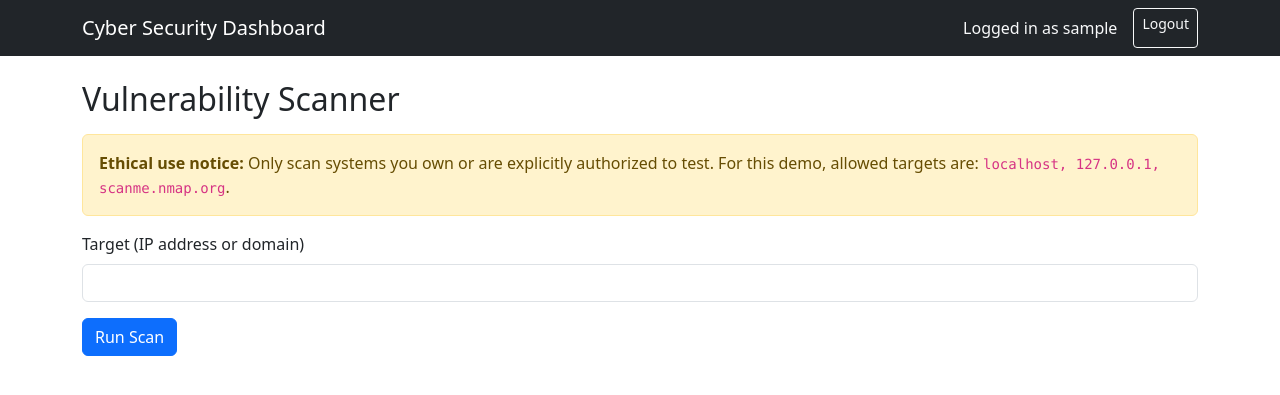
After one commit to Rith239/cyber_dashboard, a Flask app: page /scanner in a window 1280 px wide. The commit adds this page. Shown: the top 395 px of the page. Run offline with Flask 3, Linux system fonts and the light colour scheme; the visitor is signed in with stand-in values (Sample User, id 1).

Commit message:
Add vulnerability scanner using python-nmap with target whitelist and scan history saving

```diff
--- a/app/__init__.py
+++ b/app/__init__.py
@@ -41,4 +41,7 @@ def create_app():
     from app.dashboard import dashboard_bp
     app.register_blueprint(dashboard_bp, url_prefix='/')
 
+    from app.scanner import scanner_bp
+    app.register_blueprint(scanner_bp, url_prefix='/')
+
     return app
--- /dev/null
+++ b/app/scanner/forms.py
@@ -0,0 +1,19 @@
+"""
+app/scanner/forms.py
+
+Form for submitting a scan target.
+"""
+
+from flask_wtf import FlaskForm
+from wtforms import StringField, SubmitField
+from wtforms.validators import DataRequired, Length
+
+
+class ScanForm(FlaskForm):
+    """Form for entering a target to scan."""
+
+    target = StringField(
+        'Target (IP address or domain)',
+        validators=[DataRequired(), Length(min=1, max=255)]
+    )
+    submit = SubmitField('Run Scan')
--- a/app/scanner/routes.py
+++ b/app/scanner/routes.py
@@ -0,0 +1,81 @@
+"""
+app/scanner/routes.py
+
+Handles running Nmap vulnerability scans and displaying/saving results.
+"""
+
+import nmap
+from flask import render_template, flash
+from flask_login import login_required, current_user
+
+from app import db
+from app.scanner import scanner_bp
+from app.scanner.forms import ScanForm
+from app.models import Scan
+
+# Only these targets are allowed to be scanned, for legal/ethical safety.
+# localhost is your own machine; scanme.nmap.org is a target Nmap's creators
+# explicitly set up for public testing.
+ALLOWED_TARGETS = ['localhost', '127.0.0.1', 'scanme.nmap.org']
+
+
+@scanner_bp.route('/scanner', methods=['GET', 'POST'])
+@login_required
+def scan():
+    """
+    Displays the scan form and, on submission, runs an Nmap scan
+    against the given target, then saves the result to the database.
+    """
+    form = ScanForm()
+    scan_results = None
+
+    if form.validate_on_submit():
+        target = form.target.data.strip()
+
+        if target not in ALLOWED_TARGETS:
+            flash(
+                f'For legal and ethical reasons, only these targets are allowed in this demo: '
+                f'{", ".join(ALLOWED_TARGETS)}',
+                'danger'
+            )
+        else:
+            try:
+                scanner = nmap.PortScanner()
+                # -sV: detect service/version info on open ports
+                scanner.scan(target, arguments='-sV')
+
+                # Build a readable summary of what was found
+                summary_lines = []
+                for host in scanner.all_hosts():
+                    summary_lines.append(f"Host: {host} ({scanner[host].hostname()})")
+                    summary_lines.append(f"State: {scanner[host].state()}")
+
+                    for proto in scanner[host].all_protocols():
+                        summary_lines.append(f"Protocol: {proto}")
+                        ports = scanner[host][proto].keys()
+                        for port in sorted(ports):
+                            port_info = scanner[host][proto][port]
+                            summary_lines.append(
+                                f"  Port {port}: {port_info['state']} "
+                                f"({port_info.get('name', 'unknown')} "
+                                f"{port_info.get('product', '')} {port_info.get('version', '')})"
+                            )
+
+                scan_results = '\n'.join(summary_lines) if summary_lines else 'No open ports found.'
+
+                # Save this scan to the database, linked to the logged-in user
+                new_scan = Scan(
+                    user_id=current_user.id,
+                    scan_type='vulnerability',
+                    target=target,
+                    result=scan_results
+                )
+                db.session.add(new_scan)
+                db.session.commit()
+
+                flash('Scan completed and saved successfully.', 'success')
+
+            except Exception as e:
+                flash(f'Scan failed: {str(e)}', 'danger')
+
+    return render_template('scanner/scan.html', form=form, scan_results=scan_results, allowed_targets=ALLOWED_TARGETS)
--- a/app/templates/dashboard/home.html
+++ b/app/templates/dashboard/home.html
@@ -10,7 +10,7 @@
             <div class="card-body">
                 <h5 class="card-title">Vulnerability Scanner</h5>
                 <p class="card-text text-muted">Run Nmap-based scans against a target IP or domain.</p>
-                <span class="badge bg-secondary">Coming in Module 11</span>
+                <a href="{{ url_for('scanner.scan') }}" class="btn btn-sm btn-primary">Open Scanner</a>
             </div>
         </div>
     </div>
--- /dev/null
+++ b/app/templates/scanner/scan.html
@@ -0,0 +1,29 @@
+{% extends "base.html" %}
+{% block title %}Vulnerability Scanner{% endblock %}
+{% block content %}
+
+<h2 class="mb-3">Vulnerability Scanner</h2>
+
+<div class="alert alert-warning">
+    <strong>Ethical use notice:</strong> Only scan systems you own or are explicitly authorized to test.
+    For this demo, allowed targets are: <code>{{ allowed_targets | join(", ") }}</code>.
+</div>
+
+<form method="POST" class="mb-4">
+    {{ form.hidden_tag() }}
+    <div class="mb-3">
+        {{ form.target.label(class="form-label") }}
+        {{ form.target(class="form-control") }}
+        {% for error in form.target.errors %}
+            <div class="text-danger">{{ error }}</div>
+        {% endfor %}
+    </div>
+    {{ form.submit(class="btn btn-primary") }}
+</form>
+
+{% if scan_results %}
+<h5>Scan Results</h5>
+<pre class="bg-dark text-light p-3 rounded">{{ scan_results }}</pre>
+{% endif %}
+
+{% endblock %}
--- a/requirements.txt
+++ b/requirements.txt
@@ -16,6 +16,7 @@ Jinja2==3.1.6
 MarkupSafe==3.0.3
 PyMySQL==1.2.0
 python-dotenv==1.2.2
+python-nmap==0.7.1
 SQLAlchemy==2.0.51
 typing_extensions==4.16.0
 Werkzeug==3.1.8
```
Also changed, not shown: app/scanner/__init__.py (+12 -0 lines).
